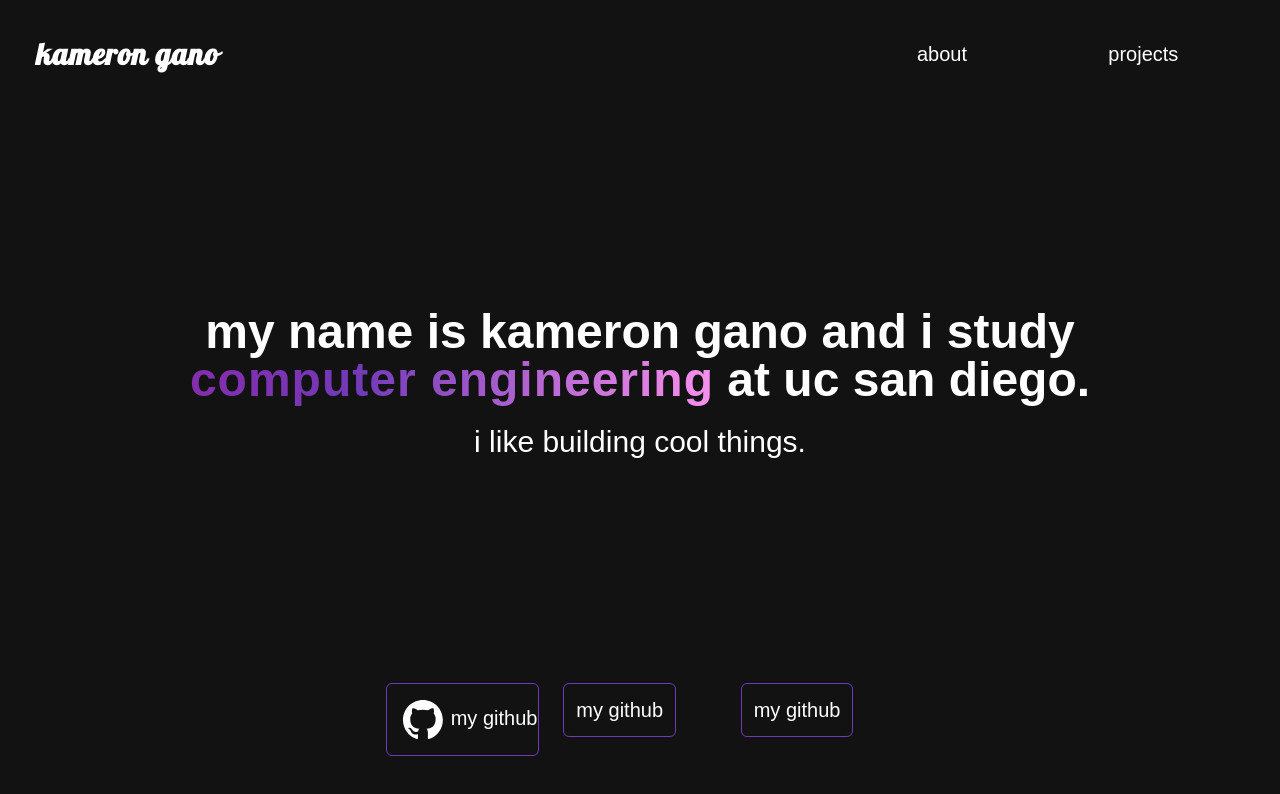
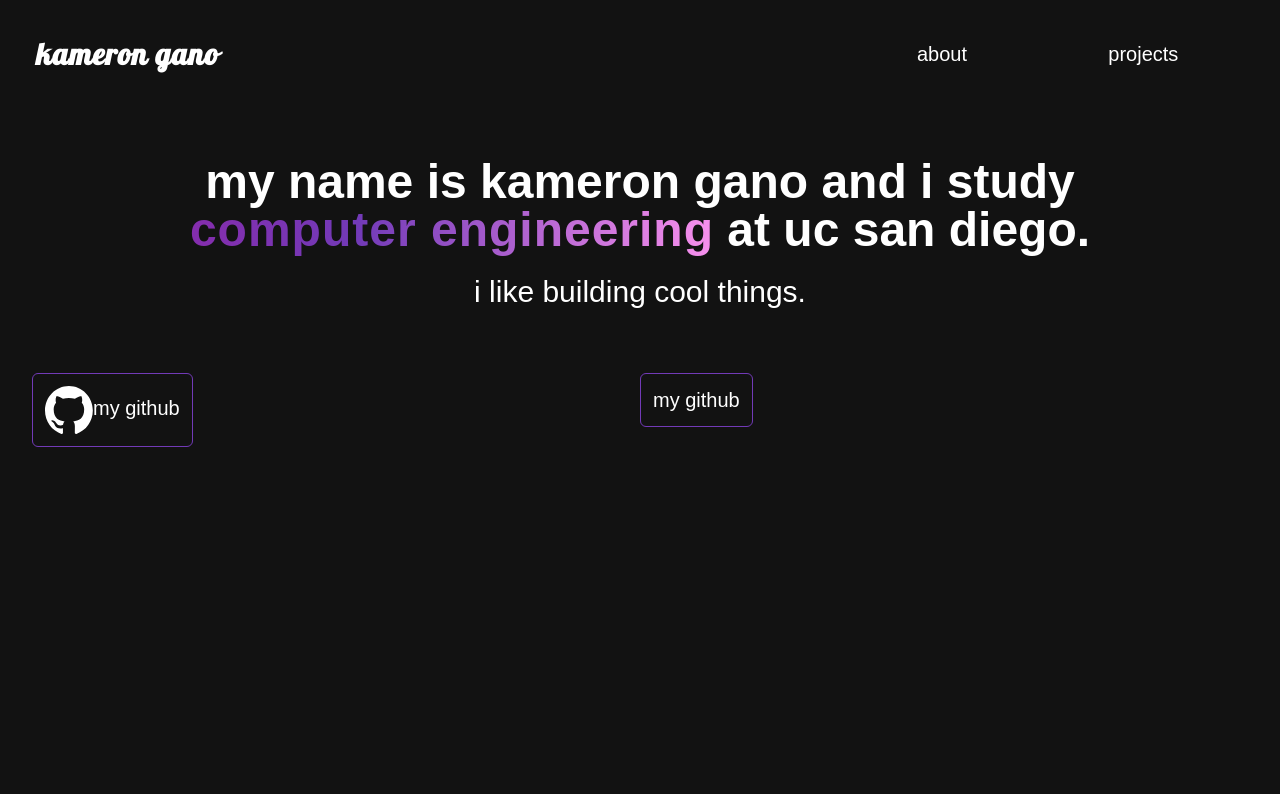
Before and after one commit to kgano-ucsd/kams-website-2.0, a React (Create React App) app in the folder kams-website-v2/: page / in a window 1280 px wide. Shown: the top 794 px of the page. Built offline with nearby package versions, Linux system fonts and the light colour scheme.

Commit message:
The button looks correct but now

```diff
--- a/kams-website-v2/src/atoms/Link.jsx
+++ b/kams-website-v2/src/atoms/Link.jsx
@@ -12,14 +12,10 @@ export default function Link({
             {
                 !img ?
                  text  :
-                <span className="flex flex-row p-1">
-                    <img src={img} className="w-1/3">
-
-                    </img>
-                    <span className="w-2/3 p-1">
-                        <span className="px-1">{ text }</span>
-                    </span>
-                </span>
+                <div className="inline-block">
+                 <img className="w-12 h-12 inline" src={img} alt=""></img>
+                 <span className="inline">{text}</span>
+               </div>
 
             }
 
--- a/kams-website-v2/src/pages/Landing.jsx
+++ b/kams-website-v2/src/pages/Landing.jsx
@@ -19,7 +19,7 @@ export default function Landing() {
             <div className="h-1/8">
               <Banner/>
             </div>
-            <div className="h-full">
+            <div className="h-[75%]">
                 <Hello>
                   <p className="text-center text-white text-3xl">
                     {"i like "}
@@ -42,19 +42,15 @@ export default function Landing() {
                   </p>
                 </Hello>
               </div>
-              <div className="grid place-items-center">
-                  <div className="flex flex-row ">
-                    <div className="w-1/3 align-right p-3">
-                      <Link text="my github" img={github}/>
-                    </div>
-                    <div className="w-1/3 align-center p-3">
-                      <Link text="my github" />
-                    </div>
-                    <div className="w-1/3 align-left p-3">
-                      <Link text="my github" />
-                    </div>
+              <div className="h-full flex flex-row">
+                  <div className="w-1/2 justify-right">
+                    <Link text="my github" img={github}/>
+                  </div>
+                  <div className="w-1/2 justify-left">
+                    <Link text="my github" />
                   </div>
                 </div>
+
           </section>
     );
 }
```
